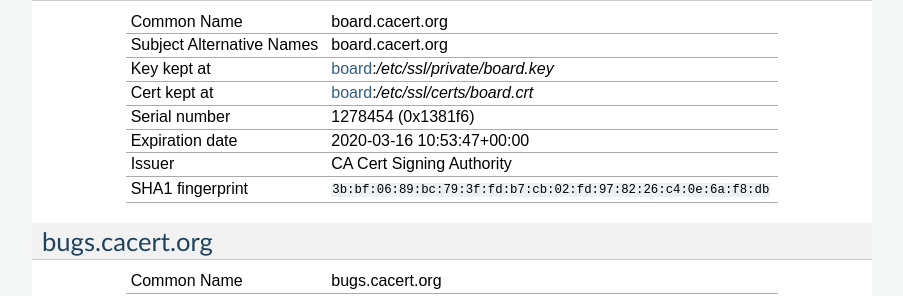
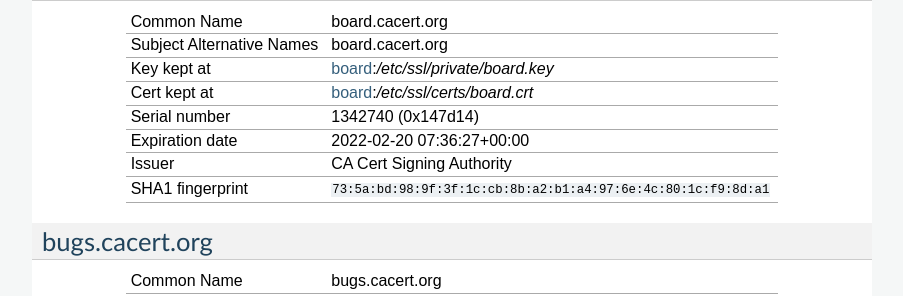
Before and after one commit to CAcertOrg/cacert-infradocs, a Sphinx documentation site: the page built from docs/certlist.rst, in a window 1280 px wide and 900 px high, scrolled down 1339 px. Shown: the part 152-448 px from the top of the window, without its empty margins (198-1101 px from the left). Built offline with Sphinx 7.4.7, drawn with Linux system fonts in a browser that asks for light colours; pages that are not in the unit, such as notebooks, are missing from menus.

Commit message:
Renew certificate for board.cacert.org

```diff
--- a/docs/systems/board.rst
+++ b/docs/systems/board.rst
@@ -287,9 +287,9 @@
    :altnames:   DNS:board.cacert.org
    :certfile:   /etc/ssl/certs/board.crt
    :keyfile:    /etc/ssl/private/board.key
-   :serial:     1381F6
-   :expiration: Mar 16 10:53:47 2020 GMT
-   :sha1fp:     3B:BF:06:89:BC:79:3F:FD:B7:CB:02:FD:97:82:26:C4:0E:6A:F8:DB
+   :serial:     147D14
+   :expiration: Feb 20 07:36:27 2022 GMT
+   :sha1fp:     73:5A:BD:98:9F:3F:1C:CB:8B:A2:B1:A4:97:6E:4C:80:1C:F9:8D:A1
    :issuer:     CA Cert Signing Authority
 
 * :file:`/etc/ssl/certs/cacert.org.pem` CAcert.org Class 1 and Class 3 CA
```
